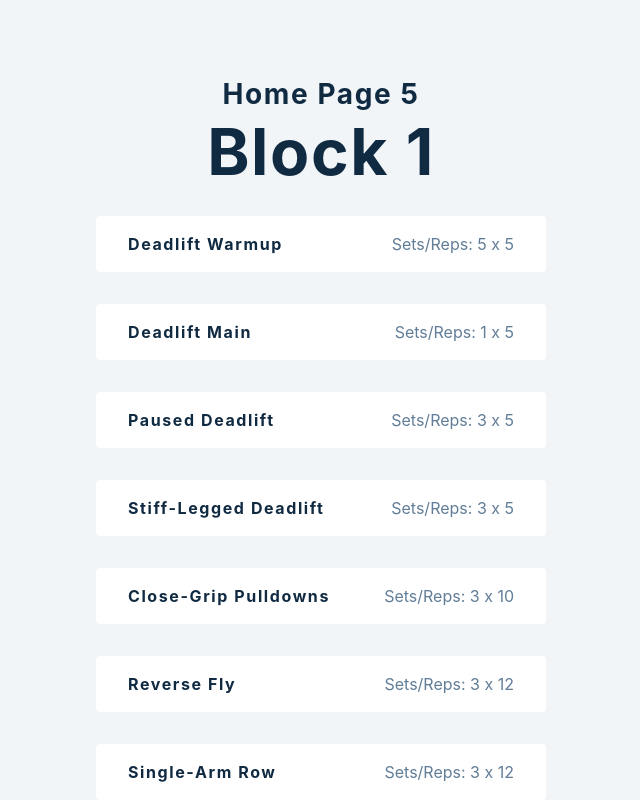
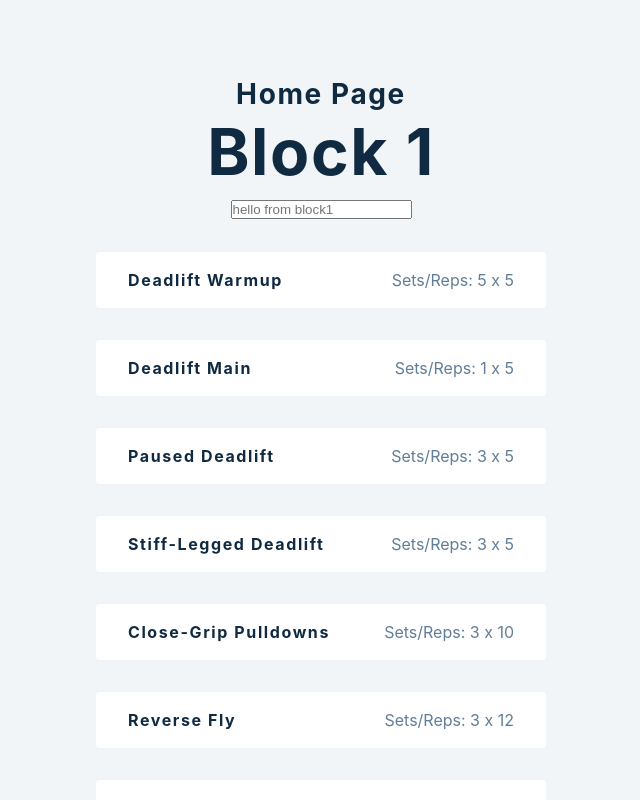
Before and after one commit to williamadahl/Deadlift-peaking-program, a React (Create React App) app: page / in a window 1280 px wide. Shown: the top 800 px of the page, without its empty margins (319-959 px from the left). Built offline with nearby package versions, Linux system fonts and the light colour scheme.

Commit message:
some progress made, but crashes if I try to change the value inside block1

```diff
--- a/src/tmp-folder/Block1.js
+++ b/src/tmp-folder/Block1.js
@@ -4,15 +4,18 @@ import {Route} from "react-router-dom";
 import {data} from '../data/data'
 
 
-const Block1 = ({weight}) => {
+const Block1 = (props) => {
     const [exercises, setExercises] = useState(data[0]);
-    console.log(weight);
-    const [sendData, setSendData] = useState('hello from block1')
 
 
     return(
         <>
             <h1> Block 1 </h1>
+            <input
+                type='text'
+                placeholder='hello from block1'
+                onChange={event => props.onChange(event.target.value)}
+            />
             {exercises.map((exercise) => {
                 const {id, fields} = exercise;
                 return (
--- a/src/tmp-folder/Home.js
+++ b/src/tmp-folder/Home.js
@@ -3,14 +3,8 @@ import React, {useState} from 'react';
 import Block1 from "./Block1";
 
 const Home = () => {
-    const [value, setValue] = useState(5);
     const [onChangeValue, setOnChangeValue] = useState(0);
-    console.log(value);
-    const [message, setMessage] = useState('');
-
-    const callbackFunction = (childData) =>{
-        setMessage(childData);
-    }
+    const [message, setMessage] = useState('I am home');
 
 
     // const handleSubmit =(e) =>{
@@ -22,9 +16,9 @@ const Home = () => {
 
     return(
         <>
-            <h3> Home page  {value}</h3>
-            <Block1 parentCallback = {callbackFunction}/>
-            <p>This is the message: {message}</p>
+            <h3> Home page </h3>
+            <Block1 onChange= {value =>setMessage(value)}/>
+            <p>This is the message:  {message}</p>
             {/*<form className='form'>*/}
             {/*    <input type='number' value={value} onChange={setValue}/>*/}
             {/*</form>*/}
--- a/src/tmp-folder/index.js
+++ b/src/tmp-folder/index.js
@@ -14,7 +14,7 @@ import Home from "./Home";
 
 
 const calculateWeight = (exercise,weight) => {
-        console.log(exercise, weight)
+        // console.log(exercise, weight)
         const weightToLift = exercise * weight;
         return weightToLift/100;
 };
@@ -24,7 +24,6 @@ const Index = () =>{
     const [exercises, setExercises] = useState(data);
     const [weight, setWeight] = useState(1);
     const [value, setValue] = useState(3);
-    const example = 3;
 
     const handleSubmit =(e) =>{
         e.preventDefault();
@@ -32,9 +31,9 @@ const Index = () =>{
             setWeight(weight);
         }
     };
-    const onChangeHandler = (value) => {
-        setValue(value.target.value);
-    };
+    // const onChangeHandler = (value) => {
+    //     setValue(value.target.value);
+    // };
 
     return (
         <>
@@ -44,7 +43,7 @@ const Index = () =>{
                         <Home/>
                     </Route>
                     <Route exact path='/block1'>
-                        <Block1 weight={example}/>
+                        <Block1 />
                     </Route>
                     <Route path='/block2'>
                         <Block2/>
```
Also changed, not shown: 1 other file (tests, documents, lock files or other folders).
